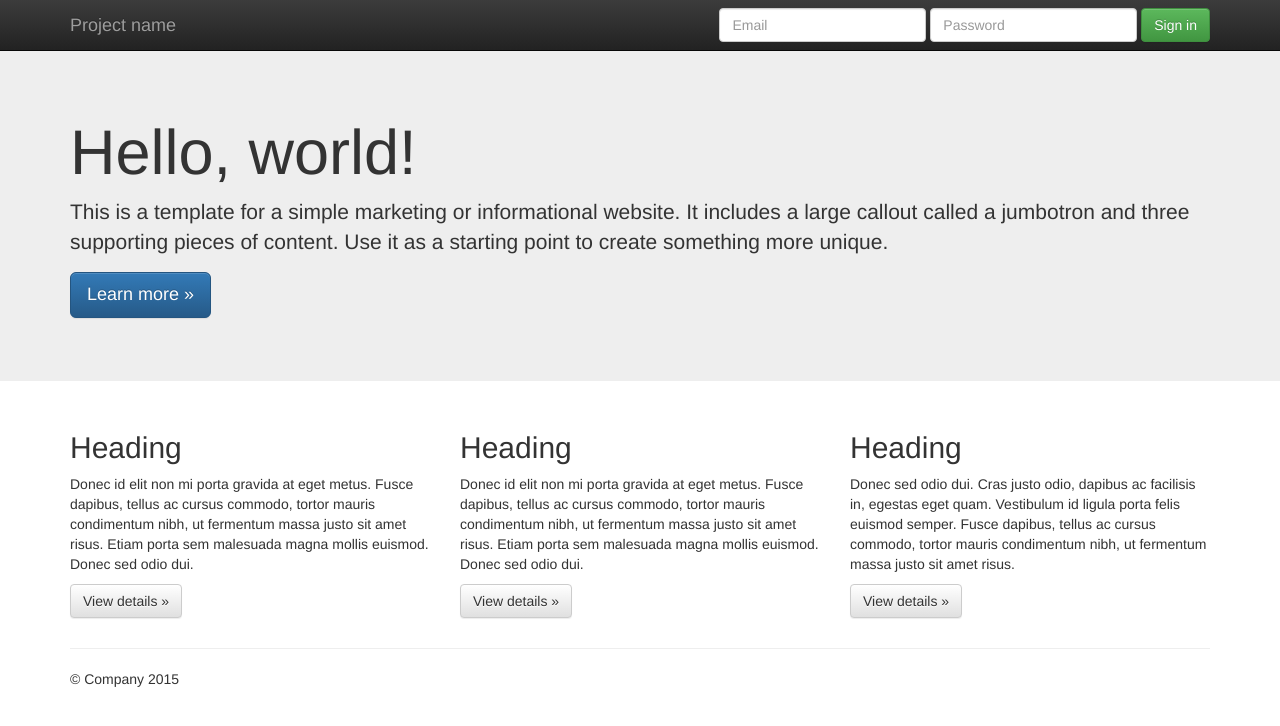
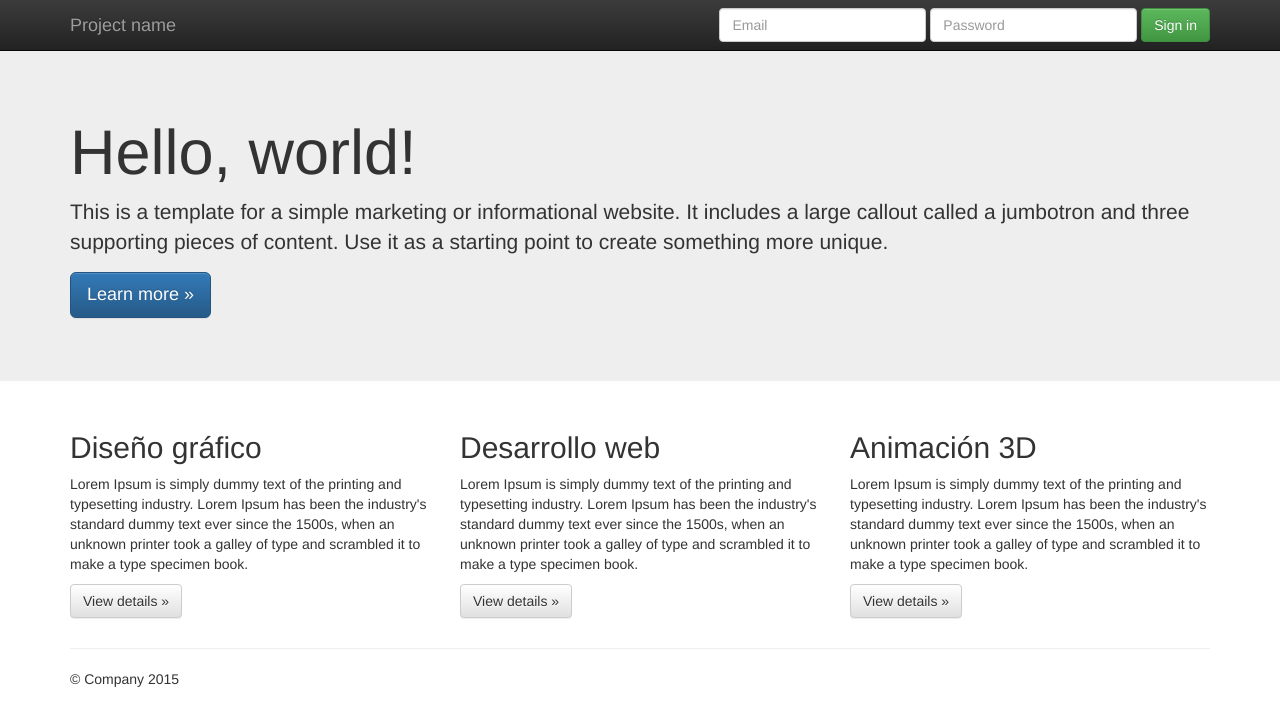
Before and after one commit to pzitros90/test, a plain HTML site: page servicios.html in a window 1280 px wide. Drawn offline with nearby package versions, Linux system fonts and the light colour scheme.

Commit message:
Se agrega información de servicios

```diff
--- a/servicios.html
+++ b/servicios.html
@@ -65,18 +65,18 @@
       <!-- Example row of columns -->
       <div class="row">
         <div class="col-md-4">
-          <h2>Heading</h2>
-          <p>Donec id elit non mi porta gravida at eget metus. Fusce dapibus, tellus ac cursus commodo, tortor mauris condimentum nibh, ut fermentum massa justo sit amet risus. Etiam porta sem malesuada magna mollis euismod. Donec sed odio dui. </p>
+          <h2>Diseño gráfico</h2>
+          <p>Lorem Ipsum is simply dummy text of the printing and typesetting industry. Lorem Ipsum has been the industry's standard dummy text ever since the 1500s, when an unknown printer took a galley of type and scrambled it to make a type specimen book.</p>
           <p><a class="btn btn-default" href="#" role="button">View details &raquo;</a></p>
         </div>
         <div class="col-md-4">
-          <h2>Heading</h2>
-          <p>Donec id elit non mi porta gravida at eget metus. Fusce dapibus, tellus ac cursus commodo, tortor mauris condimentum nibh, ut fermentum massa justo sit amet risus. Etiam porta sem malesuada magna mollis euismod. Donec sed odio dui. </p>
+          <h2>Desarrollo web</h2>
+          <p>Lorem Ipsum is simply dummy text of the printing and typesetting industry. Lorem Ipsum has been the industry's standard dummy text ever since the 1500s, when an unknown printer took a galley of type and scrambled it to make a type specimen book.</p>
           <p><a class="btn btn-default" href="#" role="button">View details &raquo;</a></p>
        </div>
         <div class="col-md-4">
-          <h2>Heading</h2>
-          <p>Donec sed odio dui. Cras justo odio, dapibus ac facilisis in, egestas eget quam. Vestibulum id ligula porta felis euismod semper. Fusce dapibus, tellus ac cursus commodo, tortor mauris condimentum nibh, ut fermentum massa justo sit amet risus.</p>
+          <h2>Animación 3D</h2>
+          <p>Lorem Ipsum is simply dummy text of the printing and typesetting industry. Lorem Ipsum has been the industry's standard dummy text ever since the 1500s, when an unknown printer took a galley of type and scrambled it to make a type specimen book.</p>
           <p><a class="btn btn-default" href="#" role="button">View details &raquo;</a></p>
         </div>
       </div>
```
